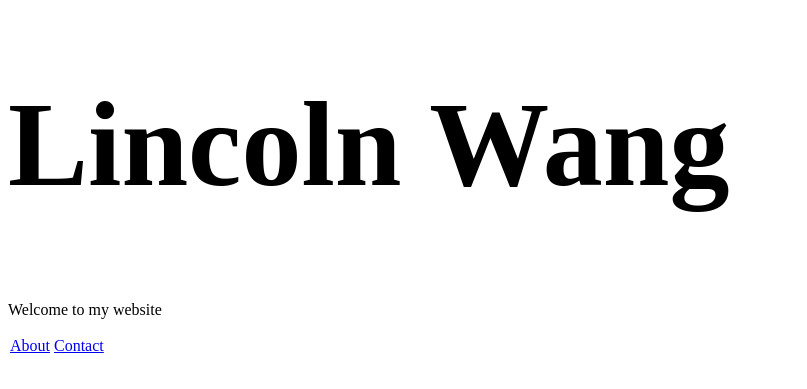
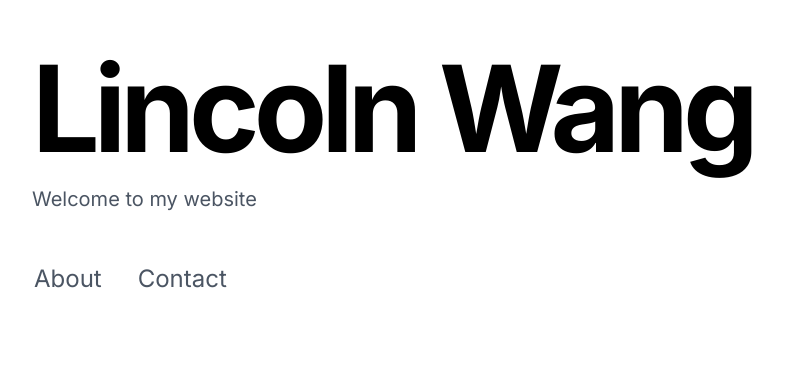
Before and after one commit to lincolnrui/personal-website, a Next.js app: page / in a window 1280 px wide. Shown: the part 227-616 px from the top of the page, without its empty margins (0-807 px from the left). Built offline with nearby package versions, Linux system fonts and the light colour scheme.

Commit message:
Save progress: minimal design with new layout

```diff
--- /dev/null
+++ b/next.config.js
@@ -0,0 +1,6 @@
+/** @type {import('next').NextConfig} */
+const nextConfig = {
+  reactStrictMode: true,
+}
+
+module.exports = nextConfig
--- a/src/app/page.tsx
+++ b/src/app/page.tsx
@@ -12,18 +12,18 @@ export default function Home() {
           Welcome to my website
         </p>
         <div className="flex gap-8 mt-12">
-          <a
+          <Link
             href="/about"
             className="text-2xl text-gray-600 hover:text-black transition-colors border-2 border-transparent hover:border-b-black"
           >
             About
-          </a>
-          <a
+          </Link>
+          <Link
             href="/contact"
             className="text-2xl text-gray-600 hover:text-black transition-colors border-2 border-transparent hover:border-b-black"
           >
             Contact
-          </a>
+          </Link>
         </div>
       </div>
     </div>
--- /dev/null
+++ b/tailwind.config.ts
@@ -0,0 +1,19 @@
+import type { Config } from 'tailwindcss';
+
+const config: Config = {
+  content: [
+    './src/pages/**/*.{js,ts,jsx,tsx,mdx}',
+    './src/components/**/*.{js,ts,jsx,tsx,mdx}',
+    './src/app/**/*.{js,ts,jsx,tsx,mdx}',
+  ],
+  theme: {
+    extend: {
+      fontFamily: {
+        sans: ['var(--font-inter)'],
+      },
+    },
+  },
+  plugins: [],
+};
+
+export default config;
```
Also changed, not shown: package.json (+12 -12 lines), 1 other file (tests, documents, lock files or other folders).
